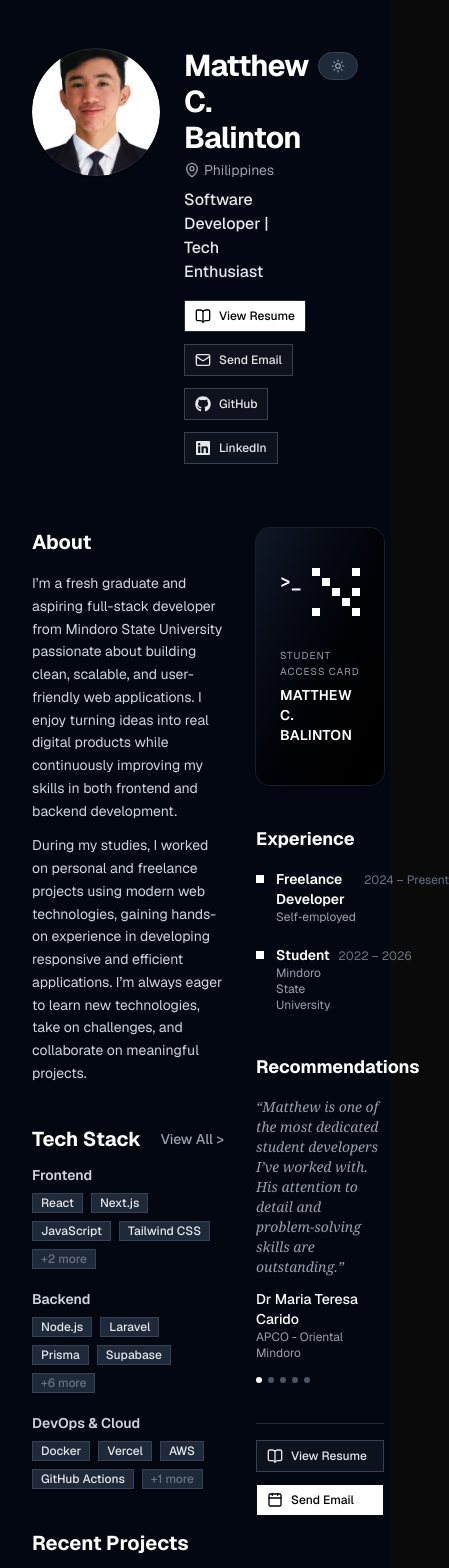
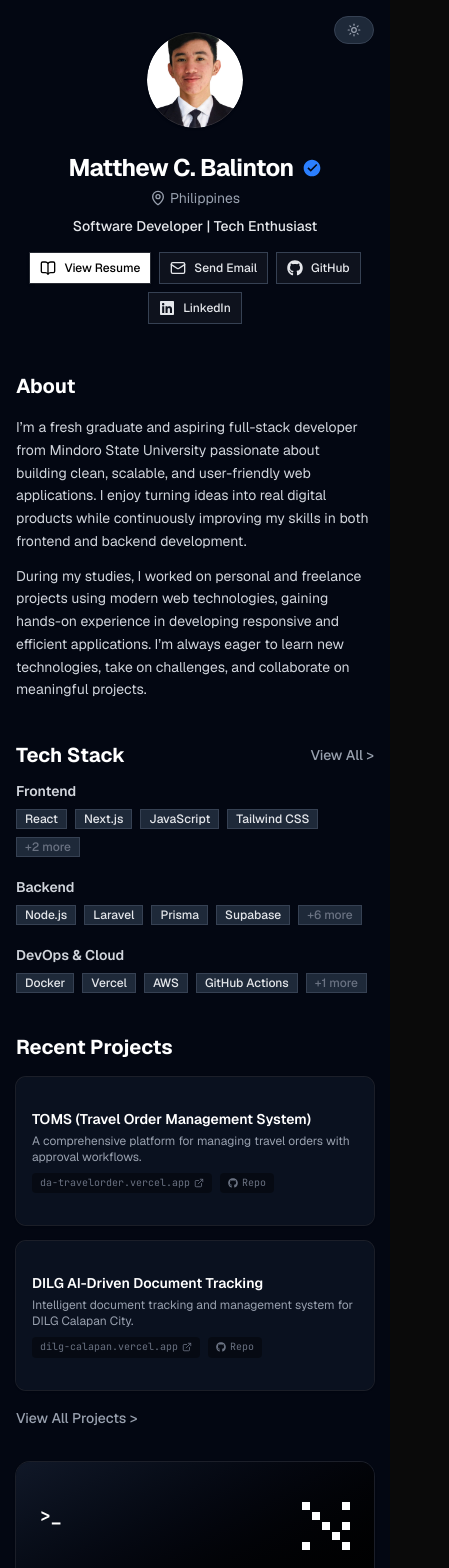
Before and after one commit to abfasb/matthew-portfolio, a Next.js app: page / in a window 390 px wide. Shown: the top 1568 px of the page, 449 px wide, since content can reach past the window. Built offline with nearby package versions, Linux system fonts and the light colour scheme.

Commit message:
added responsiveness

```diff
--- a/app/page.tsx
+++ b/app/page.tsx
@@ -118,18 +118,19 @@ export default function PortfolioPage() {
 
   return (
     <div className="bg-white dark:bg-gray-950 text-gray-800 dark:text-gray-100 font-sans antialiased transition-colors">
-      <div className="max-w-[1100px] mx-auto px-8 py-12 space-y-16">
-        <header className="flex flex-wrap items-start gap-6">
-          <Avatar className="w-32 h-32 overflow-hidden shadow-sm flex-shrink-0">
+      <div className="max-w-[1100px] mx-auto px-4 sm:px-8 py-8 sm:py-12 space-y-12 sm:space-y-16">
+        {/* Header - mobile: stack vertically and center */}
+        <header className="flex flex-col sm:flex-row items-center sm:items-start gap-6 text-center sm:text-left">
+          <Avatar className="w-24 h-24 sm:w-32 sm:h-32 overflow-hidden shadow-sm flex-shrink-0">
             <AvatarImage src={logo.src} alt="Matthew C. Balinton" />
-            <AvatarFallback className="text-4xl bg-gray-100 dark:bg-gray-800 text-gray-400">
+            <AvatarFallback className="text-3xl sm:text-4xl bg-gray-100 dark:bg-gray-800 text-gray-400">
               MB
             </AvatarFallback>
           </Avatar>
 
-          <div className="flex-1 min-w-0">
-            <div className="flex items-center gap-2">
-              <h1 className="text-3xl font-bold tracking-tight text-gray-900 dark:text-white">
+          <div className="flex-1 min-w-0 w-full">
+            <div className="flex items-center justify-center sm:justify-start gap-2 flex-wrap">
+              <h1 className="text-2xl sm:text-3xl font-bold tracking-tight text-gray-900 dark:text-white">
                 Matthew C. Balinton
               </h1>
               <svg
@@ -145,19 +146,19 @@ export default function PortfolioPage() {
               </svg>
             </div>
 
-            <div className="flex items-center gap-1 text-sm text-gray-600 dark:text-gray-400 mt-1">
+            <div className="flex items-center justify-center sm:justify-start gap-1 text-sm text-gray-600 dark:text-gray-400 mt-1">
               <MapPin className="w-4 h-4 text-gray-500 dark:text-gray-400" />
               <span>Philippines</span>
             </div>
 
-            <p className="font-medium text-gray-800 dark:text-gray-200 mt-2">
+            <p className="font-medium text-gray-800 dark:text-gray-200 mt-2 text-sm sm:text-base">
               Software Developer | Tech Enthusiast
             </p>
 
-            <div className="flex flex-wrap items-center gap-3 mt-4">
+            <div className="flex flex-wrap items-center justify-center sm:justify-start gap-2 sm:gap-3 mt-4">
               <Button
                 variant="outline"
-                className="bg-black text-white gap-2 shadow-sm dark:bg-white dark:text-black dark:hover:text-gray-100"
+                className="bg-black text-white gap-2 shadow-sm dark:bg-white dark:text-black dark:hover:text-gray-100 text-xs sm:text-sm"
               >
                 <BookOpen className="w-4 h-4" />
                 <a
@@ -170,7 +171,7 @@ export default function PortfolioPage() {
               </Button>
               <Button
                 variant="outline"
-                className="gap-2 dark:border-gray-700 dark:text-gray-200 dark:hover:bg-gray-800"
+                className="gap-2 dark:border-gray-700 dark:text-gray-200 dark:hover:bg-gray-800 text-xs sm:text-sm"
                 asChild
               >
                 <a href="mailto:matbalinton@gmail.com">
@@ -181,7 +182,7 @@ export default function PortfolioPage() {
 
               <Button
                 variant="outline"
-                className="gap-2 dark:border-gray-700 dark:text-gray-200 dark:hover:bg-gray-800"
+                className="gap-2 dark:border-gray-700 dark:text-gray-200 dark:hover:bg-gray-800 text-xs sm:text-sm"
                 asChild
               >
                 <a
@@ -195,7 +196,7 @@ export default function PortfolioPage() {
               </Button>
               <Button
                 variant="outline"
-                className="gap-2 dark:border-gray-700 dark:text-gray-200 dark:hover:bg-gray-800"
+                className="gap-2 dark:border-gray-700 dark:text-gray-200 dark:hover:bg-gray-800 text-xs sm:text-sm"
                 asChild
               >
                 <a
@@ -212,7 +213,7 @@ export default function PortfolioPage() {
 
           <button
             onClick={() => setTheme(isDark ? "light" : "dark")}
-            className="flex-shrink-0 flex items-center gap-2 bg-gray-50 dark:bg-gray-800 border border-gray-200 dark:border-gray-700 rounded-full px-3 py-1.5 text-xs text-gray-500 dark:text-gray-400 hover:bg-gray-100 dark:hover:bg-gray-700 transition-colors mt-1"
+            className="absolute top-4 right-4 sm:static flex-shrink-0 flex items-center gap-2 bg-gray-50 dark:bg-gray-800 border border-gray-200 dark:border-gray-700 rounded-full px-3 py-1.5 text-xs text-gray-500 dark:text-gray-400 hover:bg-gray-100 dark:hover:bg-gray-700 transition-colors mt-0 sm:mt-1"
             aria-label="Toggle dark mode"
           >
             {isDark ? (
@@ -223,8 +224,9 @@ export default function PortfolioPage() {
           </button>
         </header>
 
-        <div className="grid grid-cols-12 gap-8">
-          <section className="col-span-7 space-y-10">
+        {/* Main grid - stack on mobile */}
+        <div className="grid grid-cols-1 lg:grid-cols-12 gap-8">
+          <section className="lg:col-span-7 space-y-10">
             <div>
               <h2 className="text-xl font-bold text-gray-900 dark:text-white mb-4">About</h2>
               <p className="text-sm leading-relaxed text-gray-700 dark:text-gray-300 mb-3">
@@ -304,7 +306,7 @@ export default function PortfolioPage() {
               <div className="flex justify-between items-center mb-4">
                 <h2 className="text-xl font-bold text-gray-900 dark:text-white">Recent Projects</h2>
               </div>
-              <div className="grid grid-cols-2 gap-4">
+              <div className="grid grid-cols-1 sm:grid-cols-2 gap-4">
                 {/* TOMS Card */}
                 <Card className="border-gray-100 dark:border-gray-800 bg-gray-50/70 dark:bg-gray-900/60 hover:bg-gray-50 dark:hover:bg-gray-800 transition-colors shadow-sm rounded-lg h-full">
                   <CardContent className="p-4">
@@ -439,7 +441,7 @@ export default function PortfolioPage() {
             </div>
           </section>
 
-          <aside className="col-span-5 space-y-10">
+          <aside className="lg:col-span-5 space-y-10">
             <Card className="bg-gradient-to-br from-gray-900 to-black text-white shadow-sm border-0 rounded-xl">
               <CardContent className="p-6">
                 <div className="flex justify-between items-start">
@@ -459,7 +461,7 @@ export default function PortfolioPage() {
                 </div>
                 <div className="mt-8 space-y-1">
                   <p className="text-[10px] tracking-widest text-gray-400 uppercase">
-                    Student Access Card
+                    Software Developer
                   </p>
                   <p className="text-sm font-semibold tracking-wide">
                     MATTHEW C. BALINTON
@@ -473,7 +475,7 @@ export default function PortfolioPage() {
               <ul className="space-y-5">
                 <li className="flex items-start gap-3">
                   <div className="w-2 h-2 bg-black dark:bg-white mt-1.5 flex-shrink-0" />
-                  <div className="flex-1 flex justify-between items-baseline">
+                  <div className="flex-1 flex flex-col sm:flex-row sm:justify-between sm:items-baseline gap-1 sm:gap-0">
                     <div>
                       <p className="font-semibold text-sm text-gray-900 dark:text-white">
                         Freelance Developer
@@ -482,14 +484,14 @@ export default function PortfolioPage() {
                         Self‑employed
                       </p>
                     </div>
-                    <span className="text-xs text-gray-400 dark:text-gray-500 ml-2 whitespace-nowrap">
+                    <span className="text-xs text-gray-400 dark:text-gray-500 sm:ml-2 whitespace-nowrap">
                       2024 – Present
                     </span>
                   </div>
                 </li>
                 <li className="flex items-start gap-3">
                   <div className="w-2 h-2 bg-black dark:bg-white mt-1.5 flex-shrink-0" />
-                  <div className="flex-1 flex justify-between items-baseline">
+                  <div className="flex-1 flex flex-col sm:flex-row sm:justify-between sm:items-baseline gap-1 sm:gap-0">
                     <div>
                       <p className="font-semibold text-sm text-gray-900 dark:text-white">
                         Student
@@ -498,7 +500,7 @@ export default function PortfolioPage() {
                         Mindoro State University
                       </p>
                     </div>
-                    <span className="text-xs text-gray-400 dark:text-gray-500 ml-2 whitespace-nowrap">
+                    <span className="text-xs text-gray-400 dark:text-gray-500 sm:ml-2 whitespace-nowrap">
                       2022 – 2026
                     </span>
                   </div>
@@ -563,7 +565,7 @@ export default function PortfolioPage() {
           <h2 className="text-xl font-bold text-gray-900 dark:text-white mb-6">
             Recent Certifications
           </h2>
-          <div className="grid grid-cols-2 gap-4">
+          <div className="grid grid-cols-1 sm:grid-cols-2 gap-4">
             <a
               href="/analytics-cert.jpg"
               target="_blank"
@@ -604,7 +606,7 @@ export default function PortfolioPage() {
 
         <section>
           <h2 className="text-xl font-bold text-gray-900 dark:text-white mb-6">Gallery</h2>
-          <div className="grid grid-cols-4 gap-4">
+          <div className="grid grid-cols-2 sm:grid-cols-4 gap-4">
             {galleryImages.map((src, index) => (
               <div
                 key={index}
@@ -654,10 +656,10 @@ export default function PortfolioPage() {
                       prev === 0 ? galleryImages.length - 1 : prev - 1
                     )
                   }
-                  className="absolute left-4 top-1/2 -translate-y-1/2 z-40 w-14 h-14 rounded-full bg-white/10 hover:bg-white/20 text-white flex items-center justify-center backdrop-blur-md transition-colors"
+                  className="absolute left-4 top-1/2 -translate-y-1/2 z-40 w-10 h-10 sm:w-14 sm:h-14 rounded-full bg-white/10 hover:bg-white/20 text-white flex items-center justify-center backdrop-blur-md transition-colors"
                   aria-label="Previous image"
                 >
-                  <ChevronLeft className="w-6 h-6" />
+                  <ChevronLeft className="w-5 h-5 sm:w-6 sm:h-6" />
                 </button>
 
                 <button
@@ -666,10 +668,10 @@ export default function PortfolioPage() {
                       prev === galleryImages.length - 1 ? 0 : prev + 1
                     )
                   }
-                  className="absolute right-4 top-1/2 -translate-y-1/2 z-40 w-14 h-14 rounded-full bg-white/10 hover:bg-white/20 text-white flex items-center justify-center backdrop-blur-md transition-colors"
+                  className="absolute right-4 top-1/2 -translate-y-1/2 z-40 w-10 h-10 sm:w-14 sm:h-14 rounded-full bg-white/10 hover:bg-white/20 text-white flex items-center justify-center backdrop-blur-md transition-colors"
                   aria-label="Next image"
                 >
-                  <ChevronRightIcon className="w-6 h-6" />
+                  <ChevronRightIcon className="w-5 h-5 sm:w-6 sm:h-6" />
                 </button>
 
                 <div className="absolute bottom-6 left-1/2 -translate-x-1/2 bg-white/10 backdrop-blur-md text-white text-sm px-4 py-2 rounded-full">
```
